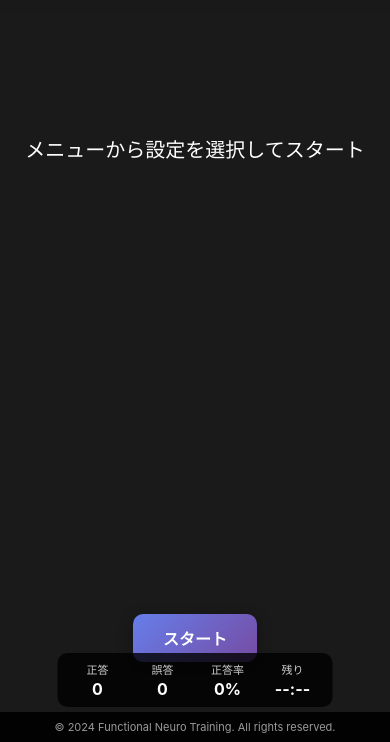
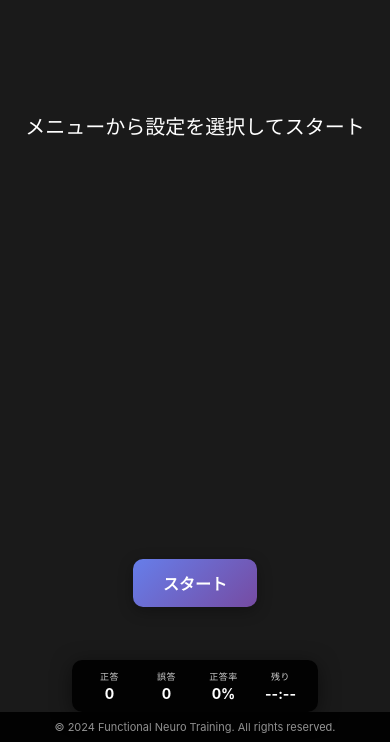
Before and after one commit to hokutomiyazaki-arch/go-no-go, a plain HTML site: page index.html in a window 390 px wide. Shown: the part 102-844 px from the top of the page. Drawn offline with Linux system fonts and the light colour scheme.

Commit message:
Update index.html

```diff
--- a/index.html
+++ b/index.html
@@ -130,6 +130,7 @@
             justify-content: space-between;
             box-shadow: 0 2px 10px rgba(0,0,0,0.3);
             z-index: 100;
+            flex-shrink: 0;
         }
 
         .header-logo {
@@ -167,16 +168,15 @@
             top: 60px;
             left: 0;
             right: 0;
+            bottom: 0;
             background: rgba(26, 26, 26, 0.95);
             backdrop-filter: blur(10px);
             transform: translateY(-100%);
             transition: transform 0.3s ease;
             z-index: 99;
-            max-height: calc(100vh - 120px);
-            overflow-y: auto;
-            -webkit-overflow-scrolling: touch;
-            border-bottom: 2px solid #667eea;
-            box-shadow: 0 10px 30px rgba(0,0,0,0.5);
+            overflow: hidden;
+            display: flex;
+            flex-direction: column;
         }
 
         .menu-panel.open {
@@ -185,6 +185,10 @@
 
         .menu-content {
             padding: 20px;
+            overflow-y: auto;
+            -webkit-overflow-scrolling: touch;
+            flex: 1;
+            padding-bottom: 100px; /* 下部に余白を追加 */
         }
 
         /* ルール説明 */
@@ -274,7 +278,7 @@
             display: flex;
             flex-direction: column;
             padding: 20px;
-            padding-bottom: 10px; /* 下部の余白を調整 */
+            padding-bottom: 0;
             position: relative;
             overflow: hidden;
         }
@@ -286,7 +290,7 @@
             justify-content: center;
             align-items: center;
             position: relative;
-            min-height: 200px; /* 最小高さを確保 */
+            min-height: 150px;
         }
 
         .instruction {
@@ -364,10 +368,10 @@
         /* コントロールボタン */
         .controls {
             padding: 15px 20px;
-            padding-bottom: 80px; /* スコアボードとの重複を防ぐ */
             display: flex;
             justify-content: center;
             gap: 15px;
+            margin-bottom: 120px; /* スコアボードのスペースを確保 */
         }
 
         .control-btn {
@@ -402,43 +406,49 @@
             bottom: 35px; /* フッターの上に配置 */
             left: 50%;
             transform: translateX(-50%);
-            background: rgba(0, 0, 0, 0.8);
-            padding: 10px 20px;
+            background: rgba(0, 0, 0, 0.9);
+            padding: 12px 20px;
             border-radius: 10px;
             display: flex;
             gap: 20px;
             z-index: 50;
             max-width: 90%;
+            box-shadow: 0 4px 20px rgba(0, 0, 0, 0.5);
         }
 
         @media (max-width: 480px) {
             .stats {
-                gap: 15px;
-                padding: 8px 15px;
+                gap: 12px;
+                padding: 10px 15px;
+                bottom: 30px;
             }
         }
 
         .stat-item {
             text-align: center;
             color: white;
-            min-width: 50px;
+            min-width: 45px;
         }
 
         .stat-label {
-            font-size: 11px;
+            font-size: 10px;
             opacity: 0.8;
             text-transform: uppercase;
+            letter-spacing: 0.5px;
         }
 
         .stat-value {
-            font-size: 18px;
+            font-size: 16px;
             font-weight: bold;
             margin-top: 2px;
         }
 
         @media (max-width: 480px) {
             .stat-value {
-                font-size: 16px;
+                font-size: 14px;
+            }
+            .stat-label {
+                font-size: 9px;
             }
         }
 
@@ -1067,8 +1077,13 @@
         window.addEventListener('DOMContentLoaded', () => {
             updateGoStimulusOptions();
 
-            // Prevent scrolling
+            // Prevent scrolling on main app, but allow in menu
             document.addEventListener('touchmove', (e) => {
+                // メニューパネル内のスクロールは許可
+                if (e.target.closest('.menu-content')) {
+                    return;
+                }
+                // それ以外は防止
                 e.preventDefault();
             }, { passive: false });
 
```
